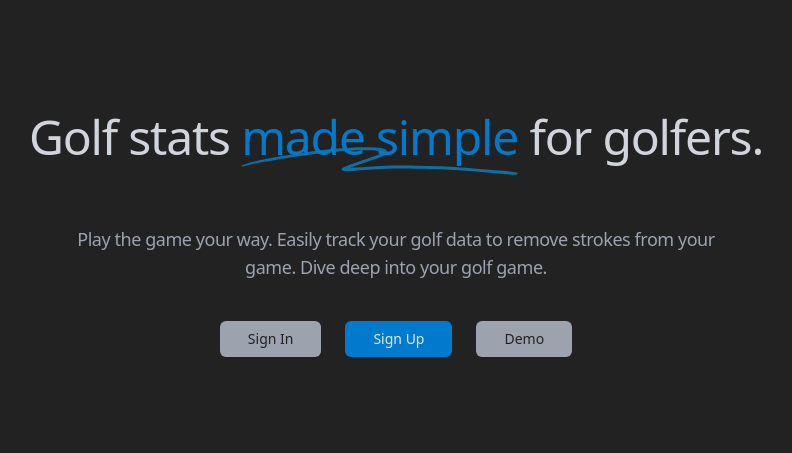
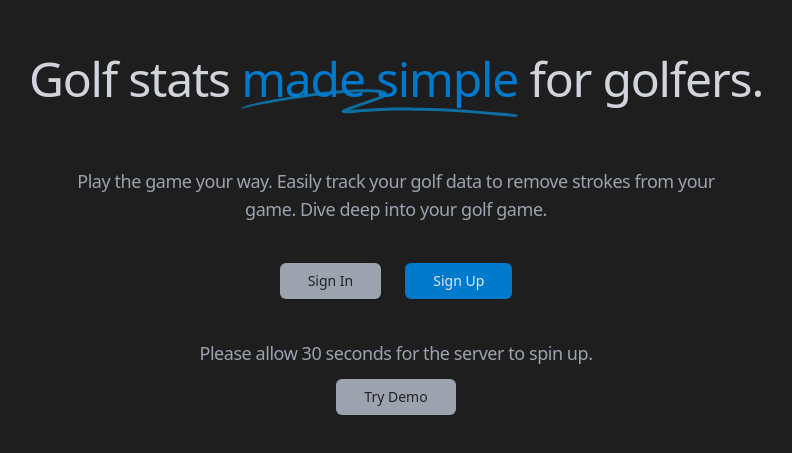
Before and after one commit to dougbeckwith/golf-app, a React (Create React App) app in the folder client/: page / in a window 1280 px wide. Shown: the part 197-650 px from the top of the page, without its empty margins (244-1036 px from the left). Built offline with nearby package versions, Linux system fonts and the light colour scheme.

Commit message:
update landing page

```diff
--- a/client/src/pages/Club.jsx
+++ b/client/src/pages/Club.jsx
@@ -263,7 +263,7 @@ const Club = () => {
 
   return (
     <>
-      <div className="w-full bg-dark-400 text-gray-500 min-h-screen max-h-min ">
+      <div className="w-full bg-dark-500 text-gray-500 min-h-screen max-h-min ">
         <div className="container m-auto pt-4 xl:pt-16 px-3 sm:px-0">
           {isLoading ? (
             <div>Loading</div>
--- a/client/src/pages/Landing.jsx
+++ b/client/src/pages/Landing.jsx
@@ -27,7 +27,7 @@ const Landing = () => {
   };
 
   return (
-    <div className="bg-dark-400 h-screen flex justify-center items-center">
+    <div className="bg-dark-500 h-screen flex justify-center items-center">
       <div className="pt-20 pb-16 text-center text-gray-400 lg:pt-32 mx-auto max-w-7xl px-4 sm:px-6 lg:px-8">
         <h1 className="mx-auto max-w-4xl font-display text-4xl font-medium tracking-tight text-slate-900 sm:text-5xl md:7xl">
           Golf stats{" "}
@@ -51,7 +51,7 @@ const Landing = () => {
           {authUser ? (
             <Link to="/clubs">
               <button className="px-4 py-2 md:px-7 text-sm font-medium rounded-md shadow-sm text-gray-300 bg-blue-400 hover:bg-blue-300">
-                Clubs
+                Home Page
               </button>
             </Link>
           ) : (
@@ -69,17 +69,24 @@ const Landing = () => {
                     Sign Up
                   </button>
                 </Link>{" "}
-                <Link to="/clubs">
-                  <button
-                    onClick={handleDemoSignIn}
-                    className="px-4 py-2 md:px-7 text-sm font-medium rounded-md shadow-sm text-dark-400 bg-gray-500 hover:bg-gray-400">
-                    Demo
-                  </button>
-                </Link>
               </div>
             </>
           )}
         </div>
+        {!authUser && (
+          <>
+            <p className="pt-4 pb-3 mx-auto mt-6 max-w-2xl text-lg tracking-tight text-gray-500">
+              Please allow 30 seconds for the server to spin up.
+            </p>
+            <Link to="/clubs">
+              <button
+                onClick={handleDemoSignIn}
+                className="px-4 py-2 md:px-7 text-sm font-medium rounded-md shadow-sm text-dark-400 bg-gray-500 hover:bg-gray-400">
+                Try Demo
+              </button>
+            </Link>
+          </>
+        )}
       </div>
     </div>
   );
```
